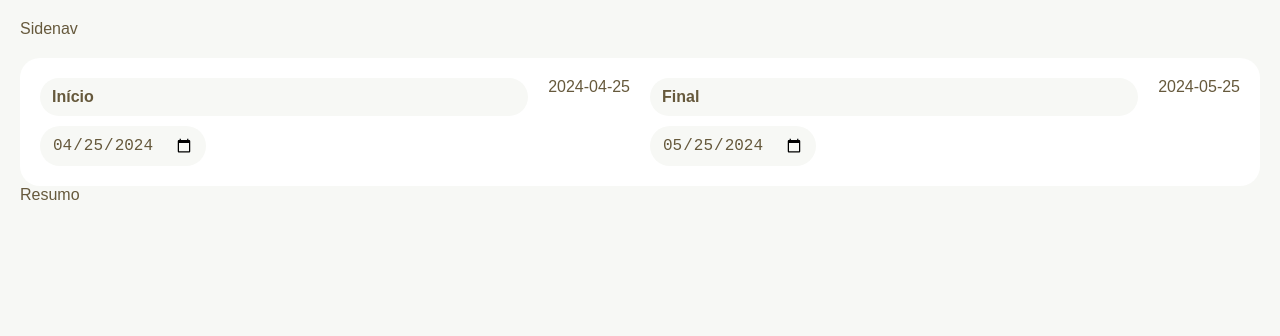
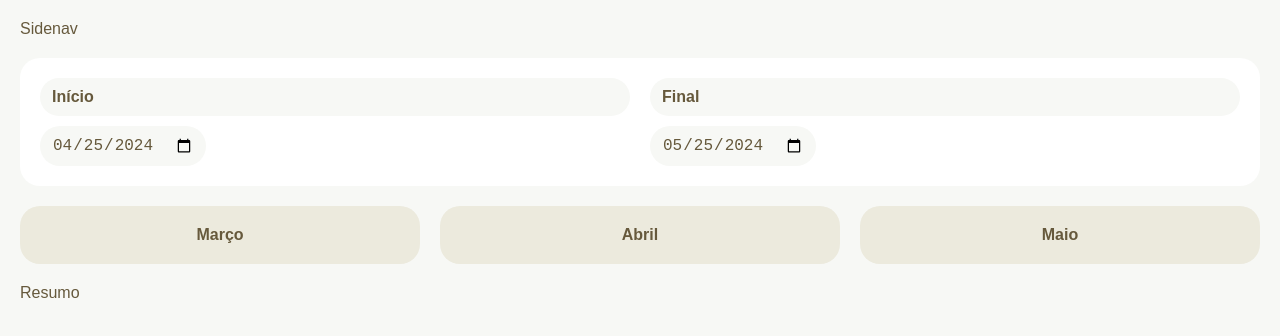
Before and after one commit to MatheusTG/fintech, a React (Vite) app: page / in a window 1280 px wide. Shown: the top 336 px of the page. Built offline with nearby package versions, Linux system fonts and the light colour scheme; no server answers.

Commit message:
Month buttons

```diff
--- a/src/Components/DateRange.tsx
+++ b/src/Components/DateRange.tsx
@@ -12,13 +12,11 @@
         value={inicio}
         onChange={({ target }) => setInicio(target.value)}
       />
-      {inicio}
       <DateInput
         label="Final"
         value={final}
         onChange={({ target }) => setFinal(target.value)}
       />
-      {final}
     </form>
   );
 };
--- a/src/Components/Header.tsx
+++ b/src/Components/Header.tsx
@@ -1,12 +1,15 @@
 import React from "react";
 import DateRange from "./DateRange";
+import Meses from "./Meses";
 
 const Header = () => {
-
   return (
-    <div>
-      <DateRange />
-    </div>
+    <header className="mb">
+      <div className="mb">
+        <DateRange />
+      </div>
+      <Meses />
+    </header>
   );
 };
 
--- /dev/null
+++ b/src/Components/MesBtn.tsx
@@ -0,0 +1,47 @@
+import React from "react";
+import { useData } from "../Context/DataContext";
+
+const style: React.CSSProperties = {
+  padding: "var(--gap) var(--gap-s)",
+  backgroundColor: "var(--color-3)",
+  border: "none",
+  borderRadius: "var(--gap",
+  color: "var(--color-2)",
+  fontWeight: "600",
+  textTransform: "capitalize",
+};
+
+function nomeMes(n: number) {
+  const date = new Date();
+  date.setMonth(date.getMonth() + n);
+  return new Intl.DateTimeFormat("pt-BR", { month: "long" }).format(date);
+}
+
+function formatDate(date: Date) {
+  const dd = String(date.getDate()).padStart(2, "0");
+  const mm = String(date.getMonth() + 1).padStart(2, "0");
+  const yyyy = String(date.getFullYear());
+  return `${yyyy}-${mm}-${dd}`;
+}
+
+const MesBtn = ({ n }: { n: number }) => {
+  const { setInicio, setFinal } = useData();
+
+  function setMes(n: number) {
+    const date = new Date();
+    date.setMonth(date.getMonth() + n);
+
+    const firstDay = new Date(date.getFullYear(), date.getMonth(), 1);
+    const lastDay = new Date(date.getFullYear(), date.getMonth() + 1, 0);
+    setInicio(formatDate(firstDay));
+    setFinal(formatDate(lastDay));
+  }
+
+  return (
+    <button style={style} onClick={() => setMes(n)}>
+      {nomeMes(n)}
+    </button>
+  );
+};
+
+export default MesBtn;
--- /dev/null
+++ b/src/Components/Meses.tsx
@@ -0,0 +1,14 @@
+import React from "react";
+import MesBtn from "./MesBtn";
+
+const Meses = () => {
+  return (
+    <div className="flex">
+      <MesBtn n={-2} />
+      <MesBtn n={-1} />
+      <MesBtn n={0} />
+    </div>
+  );
+};
+
+export default Meses;
```
